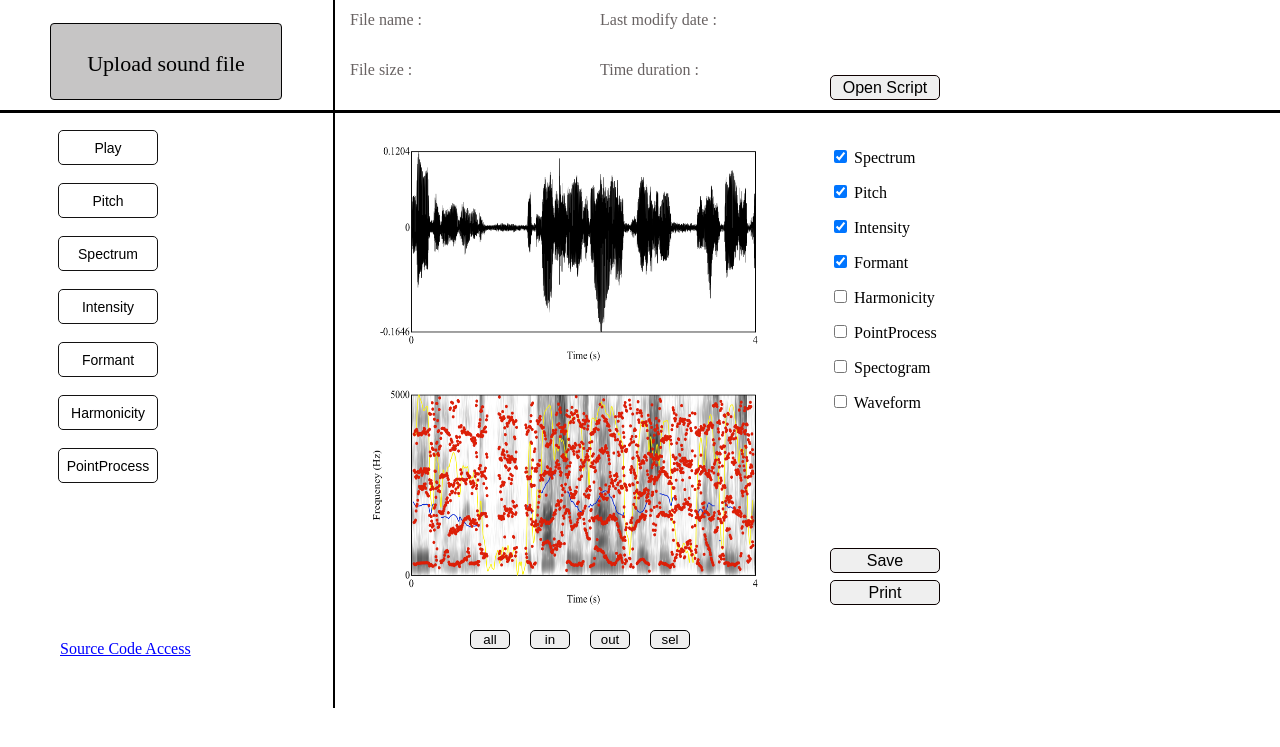
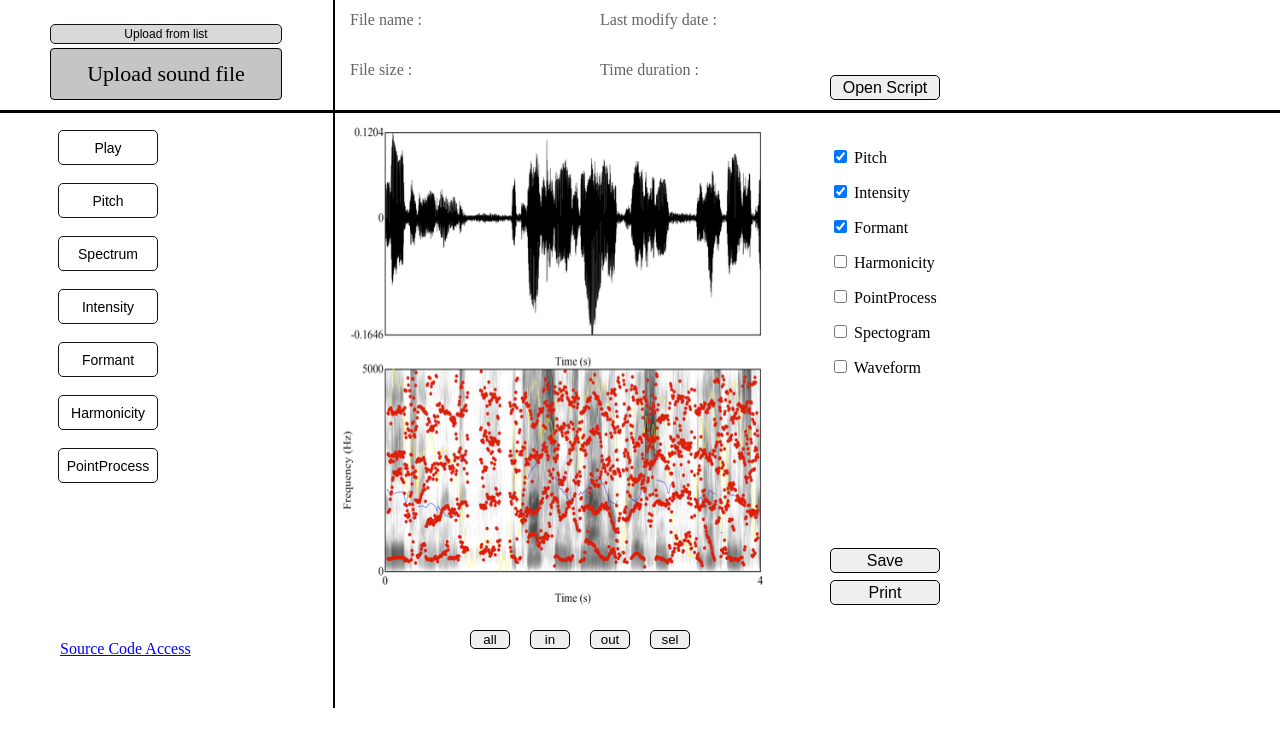
Before and after one commit to shirley1988/peldaws, a Flask app: page / in a window 1280 px wide. Shown: the top 747 px of the page. Run offline with Flask 2, Linux system fonts and the light colour scheme; data that the repository does not hold is empty.

Commit message:
improve image response,fix bugs

```diff
--- a/praatWS.py
+++ b/praatWS.py
@@ -108,4 +108,4 @@ def getEnergy(sound):
     return praat.runScript(script, [sound, _sounds_dir])
 
 if __name__ == '__main__':
-    app.run(host='0.0.0.0', port=80)
+    app.run(host='0.0.0.0', port=5000)
--- a/static/css/styles.css
+++ b/static/css/styles.css
@@ -24,6 +24,7 @@
 	color: #686262;
 	text-align: left;
 	top: -5px;
+	width: 100px;
 }
 #fileName{
 	position: absolute;
@@ -31,6 +32,7 @@
 	color: #000000;
 	text-align: left;
 	top: 15px;
+	width: 100px;
 }
 
 #lastModifyDateText{
@@ -39,6 +41,7 @@
 	color: #686262;
 	text-align: left;
 	top: -5px;
+	width: 150px;
 }
 #lastModifyDate{
 	position: absolute;
@@ -46,6 +49,7 @@
 	color: #000000;
 	text-align: left;
 	top: 15px;
+	width: 150px;
 }
 #fileSizeText{
 	position: absolute;
@@ -53,6 +57,7 @@
 	color: #686262;
 	top: 45px;
 	text-align: left;
+	width: 100px;
 }
 #fileSize{
 	position: absolute;
@@ -60,6 +65,7 @@
 	color: #000000;
 	top: 65px;
 	text-align: left;
+	width: 100px;
 }
 #timeDurationText{
 	position: absolute;
@@ -67,6 +73,7 @@
 	color: #686262;
 	top: 45px;
 	text-align: left;
+	width: 150px;
 }
 #timeDuration{
 	position: absolute;
@@ -74,6 +81,7 @@
 	color: #000000;
 	top: 65px;
 	text-align: left;
+	width: 150px;
 }
 /**************************
  CSS for the Images
@@ -81,22 +89,86 @@
 .interactSection{
 	position: absolute;
 	top: 120px;
-	left: 370px;
+	left: 340px;
 }
+
+#showPitchRange{
+	position: absolute;
+	top: 370px;
+	left: 763px;
+	z-index: 1;
+	color: #1c1efe;
+	width: 100px;
+}
+
+
+#showHz{
+	position: absolute;
+	color: #fe0909;
+
+	left: 338px;
+	font-size: 13px;
+	font-weight: bold;
+	width: 5 px;
+	background-color: #ffffff;
+}
+
+.showHorizontal{
+	position: absolute;
+	left: 384px;
+	border-bottom: 2px dotted #dc4040;
+	word-spacing: 100px
+	z-index:  3;
+	color: #f90606;
+}
+
+#showIntensityRange{
+	position: absolute;
+	top: 370px;
+	left: 720px;
+	z-index: 1;
+	color: #0eca03;
+	width:  100px;
+	text-shadow: 0 0 1px #050505;
+}
+#blockTimes{
+	position:  absolute;
+	top: 339px;
+	left: 378px;
+	width: 400px;
+	background-color: #ffffff;
+
+}
+#showTimesLeft{
+	position:  absolute;
+	top: 576px;
+	left: 360px;
+	width: 450px;
+	background-color: #ffffff;
+	font-size: 11px;
+}
+
+#showTimesRight{
+	position:  absolute;
+	top: 576px;
+	left: 756px;
+	font-size: 11px;
+}
+
 
 .afterClick{
 	position: absolute;
-	top: 151px;
+	top: 131px;
 	border-left: 2px dotted #fe0909;
-	height:  426px;
+	height:  440px;
 	left: 0;
 	z-index: 3;
 }
 
 .afterDisplay{
 	position: absolute;
-	top: 153px;
-	height:  421.3px;
+	top: 133px;
+	height:  438px;
 
 	z-index: 5;
 	opacity: 0.6;
@@ -112,6 +184,7 @@
 	display: inline-block;
 	left: 50px;
 }
+
 .play{
 	background-color: white;
 	color: black;
@@ -189,13 +262,13 @@
     background: #c6c5c5;
     border: 1px solid #040404;
     border-radius: 4px;
-	padding: 30px 5px 5px;
+	padding: 25px 5px 5px;
 	overflow: hidden;
     color: #000000;
 	text-indent: 0;
-    line-height: 20px;
+    line-height: 0px;
 	width: 220px;
-	height: 40px;
+	height: 20px;
 	left: 50px;
 	text-align: center;
 	font-size: 22px;
@@ -206,7 +279,7 @@
 	font-variant: normal;
 	opacity: 1;
 	position: absolute;
-	top: 23px;
+	top: 48px;
 }
 .uploadFile input {
     position: absolute;
@@ -216,10 +289,31 @@
     top: 0 ;
     opacity: 0;
 }
+.uploadFromList{
+	background-color: #dad8d8;
+	color: black;
+	font-size: 12px;
+	cursor: pointer;
+	height: 20px;
+	width: 232px;
+	border: 1px solid #131212;
+
+	text-align: center;
+	position:absolute;
+	left: 50px;
+	top:  24px;
+	border-radius: 5px;
+
+
+}
+
+.uploadFromList:hover{
+	background: #aaa5a5;
+	color: #000000;
+}
 .uploadFile:hover {
     background: #aaa5a5;
     color: #000000;
-    text-decoration: none;
 }
 
 .Script{
@@ -312,11 +406,13 @@
 	position: absolute;
 	left: 430px;
 	top: 593px;
+	width: 500px;
 }
 #selTimeLabel{
 	position: absolute;
 	left: 470px;
-	top: 109px;
+	top: 99px;
+	width: 500px;
 }
 
 #sourceLink{
@@ -350,7 +446,7 @@ hr {
 	border-top: 3px solid #000000;
 	margin: 1em -8px;
 	padding: 0;
-
+	width:  1290px;
 
 }
 
--- a/static/index.html
+++ b/static/index.html
@@ -22,8 +23,9 @@ change the hr bar
 		<link rel="stylesheet" href="css/jquery.Jcrop.css" type="text/css" />
 
 				<script type="text/javascript">
-			var getBound = "getBounds/sp1.wav";
-			var drawSound = "drawSound/sp1.wav/";
+				//get rid of http://127.0.0.1/
+			var getBound = "http://127.0.0.1:5000/getBounds/sp1.wav";
+			var drawSound = "http://127.0.0.1:5000/drawSound/sp1.wav/";
 
 			var obj = {
 				oriStart: 0,
@@ -31,9 +33,15 @@ change the hr bar
 
 				totalTime: 0,
 				visuTime: 0,
+
 				checkPitch: 1,
-				checkSpectrum: 1,
+				minPitch:0,
+				maxPitch:0,
+
 				checkIntensity: 1,
+				minIntensity:0,
+				maxIntensity: 0,
+
 				checkFormant: 1,
 				checkHarmonicity: 0,
 				checkPointprocess: 0,
@@ -50,9 +58,43 @@ change the hr bar
 			};
 			var checkStatus = obj.checkPitch+"/"+obj.checkIntensity+"/"+obj.checkFormant;
 
-			$(document).ready(function(){
 
 
+
+
+			<!-- Jcrop functions -->
+
+			jQuery(function($){
+
+					function displayFrequency(){
+						 	if((obj.checkFormant+obj.checkSpectogram) == 0){
+						 		document.getElementById('showHz').innerHTML= '';
+								//disable the line
+
+								$("#hzLine").removeClass('showHorizontal');
+						 		return;
+						 	}
+
+						 	if(obj.selY1 >=237 && obj.selY1 <=439 ){
+
+						 		document.getElementById('showHz').innerHTML= (5000-(obj.selY1-237)/202*5000).toFixed(0)+' Hz' ;
+						 		$("#showHz").css({top: (124 + obj.selY1) , position: 'absolute'});
+						 		$("#hzLine").addClass('showHorizontal');
+						 		$("#hzLine").css({top:(114 +obj.selY1) , position :'absolute'});
+						 		//draw the line
+						 	}
+
+					};
+
+					function showTimes(){
+						if(obj.selStart == 0 ){
+						document.getElementById('showTimesLeft').innerHTML= '&nbsp;&nbsp;&nbsp;&nbsp;&nbsp;&nbsp;&nbsp0';
+						}
+						else{
+						document.getElementById('showTimesLeft').innerHTML= '&nbsp;&nbsp;&nbsp;&nbsp;&nbsp;&nbsp;&nbsp'+ (obj.selStart).toFixed(6);
+						}
+						document.getElementById('showTimesRight').innerHTML= (obj.selEnd).toFixed(6);
+					}
 
 					function zoomoutNormal(){
 					    var start = obj.selStart;
@@ -76,8 +118,9 @@ change the hr bar
 							//alert('test');
 
 							$("#line1").addClass('afterClick');
-							$("#line1").css({left: (411+345/(obj.selEnd-obj.selStart)*(obj.absoluteT1-obj.selStart)),position:'absolute'});
+							$("#line1").css({left: (384+375/(obj.selEnd-obj.selStart)*(obj.absoluteT1-obj.selStart)),position:'absolute'});
 							}
+							showTimes();
 							return;
 					    }
 						var transt1;
@@ -85,32 +128,60 @@ change the hr bar
 
 						if(obj.absoluteT1 >= obj.selStart){
 						$("#line1").addClass('afterClick');
-						transt1 = 411+345/(obj.selEnd-obj.selStart)*(obj.absoluteT1-obj.selStart);
+						transt1 = 384+375/(obj.selEnd-obj.selStart)*(obj.absoluteT1-obj.selStart);
 						$("#line1").css({left: transt1 ,position:'absolute'});
 
 						}else if(obj.absoluteT1 < obj.selStart){
 						//alert('obj.absoluteT1: '+obj.absoluteT1);
 						//alert('obj.selStart: '+ obj.selStart);
-						transt1 = 410;
+						transt1 = 383;
 						$("#line1").removeClass('afterClick');
 						}
 
 						if(obj.absoluteT2 <= obj.selEnd){
 						$("#line2").addClass('afterClick');
-						transt2 = 411+345/(obj.selEnd-obj.selStart)*(obj.absoluteT2-obj.selStart);
+						transt2 = 384+375/(obj.selEnd-obj.selStart)*(obj.absoluteT2-obj.selStart);
 						$("#line2").css({left: transt2, position:'absolute'});
 
 						}
 						else if(obj.absoluteT2 > obj.selEnd){
 						$("#line2").removeClass('afterClick');
-						transt2 = 753;
+						transt2 = 758;
 						}
 
 
-						$("#transBox").css({left: transt1+1, width: transt2-transt1 - 1});
-
+						$("#transBox").css({left: transt1+1, width: transt2-transt1 + 0.5});
+						showTimes();
 
 					}
+
+					function displayLimitRange(){
+
+						displayFrequency();
+
+						if((obj.checkPitch + obj.checkIntensity) == 0){
+							document.getElementById('showIntensityRange').innerHTML= '';
+							document.getElementById('showPitchRange').innerHTML= '';
+							return;
+						}else {
+							if(obj.checkPitch == 1){
+							document.getElementById('showPitchRange').innerHTML= obj.maxPitch +' Hz<br>\n<br>\n<br>\n<br>\n<br>\n<br>\n<br>\n<br>\n<br>\n<br>\n'+obj.minPitch+' Hz';
+
+							}
+							else{
+							document.getElementById('showPitchRange').innerHTML= '';
+							}
+
+							if(obj.checkIntensity == 1){
+							document.getElementById('showIntensityRange').innerHTML= obj.maxIntensity +' dB<br>\n<br>\n<br>\n<br>\n<br>\n<br>\n<br>\n<br>\n<br>\n<br>\n'+obj.minIntensity+' dB';
+							}
+							else{
+							document.getElementById('showIntensityRange').innerHTML= '';
+							}
+						}
+
+					}
+
 
 
 					$.get(getBound,function(data, status){
@@ -121,7 +192,10 @@ change the hr bar
 						obj.visuTime = obj.totalTime;
 						obj.selStart = obj.oriStart;
 						obj.selEnd = obj.oriEnd;
-						//document.getElementById('info').innerHTML ='Start time: '+ oriStart + ',     End time: '+oriEnd +", total : "+ obj.visuTime;
+						//START DRAWING  , display time
+						showTimes();
+						displayLimitRange();
+
 				  	});
 
 
@@ -228,6 +301,7 @@ change the hr bar
 				    	obj.checkPitch = 1;
 
 				    	}
+				    	displayLimitRange();
 				    	checkStatus = obj.checkPitch+"/"+obj.checkIntensity+"/"+obj.checkFormant;
 				    	if(obj.visuTime == obj.totalTime){
 				    		var newURL = drawSound+obj.oriStart+"/"+obj.oriEnd+"/"+checkStatus;
@@ -235,15 +309,17 @@ change the hr bar
 				    		var newURL = drawSound + obj.selStart+"/"+(obj.selStart+obj.visuTime)+"/"+checkStatus;
 				    	}
 				    	$('.jcrop-holder img').attr('src',newURL);
+
 				    });
 
 				    $("#intensity").click(function(){
-
 				    	if(obj.checkIntensity == 1){
 				    	obj.checkIntensity = 0;
 				    	}else{
 				    	obj.checkIntensity = 1;
 				    	}
+				    	displayLimitRange();
+
 				    	checkStatus = obj.checkPitch+"/"+obj.checkIntensity+"/"+obj.checkFormant;
 				    	if(obj.visuTime == obj.totalTime){
 				    		var newURL = drawSound+obj.oriStart+"/"+obj.oriEnd+"/"+checkStatus;
@@ -262,20 +337,29 @@ change the hr bar
 				    	obj.checkFormant = 1;
 
 				    	}
+				    	displayLimitRange();
+
 				    	checkStatus = obj.checkPitch+"/"+obj.checkIntensity+"/"+obj.checkFormant;
 				    	if(obj.visuTime == obj.totalTime){
 				    		var newURL = drawSound+obj.oriStart+"/"+obj.oriEnd+"/"+checkStatus;
 				    	}else if(obj.visuTime != obj.totalTime){
 				    		var newURL = drawSound + obj.selStart+"/"+(obj.selStart+obj.visuTime)+"/"+checkStatus;
 				    	}
+
 				    	$('.jcrop-holder img').attr('src',newURL);
 				    });
-			});
 
+				    $("#spectogram").click(function(){
+				    	if(obj.checkSpectogram== 1){
+				    	obj.checkSpectogram = 0;
+				    	}else{
+				    	obj.checkSpectogram = 1;
+				    	}
+				    	displayLimitRange();
 
-		<!-- Jcrop functions -->
+				    });
 
-		jQuery(function($){
+			<!-- for JCROP -->
 
 		    var api;
 
@@ -311,21 +395,33 @@ change the hr bar
 		    	if(obj.selT2 == obj.selT1){
 
 		    	}
-		    	else if( ((obj.selT2-obj.selT1)/345*obj.visuTime) < 0.0009 ){
+		    	else if( ((obj.selT2-obj.selT1)/375*obj.visuTime) < 0.0009 ){
 		    		document.getElementById('info').innerHTML='&nbsp;&nbsp;&nbsp;&nbsp;&nbsp;&nbsp;&nbsp;&nbsp;&nbsp;&nbsp;&nbsp;&nbsp;&nbsp;&nbsp;&nbsp;&nbsp;&nbsp;&nbsp;&nbsp;&nbsp;&nbsp;&nbsp;&nbsp;Selected time duration too small.';
 		    	}else{
 		    	<!-- show display -->
-		    		api.release();
 		    		var newURL = drawSound+obj.absoluteT1+"/"+obj.absoluteT2+"/"+checkStatus ;
 		    		obj.selStart = obj.absoluteT1;
-		    		obj.visuTime = (obj.selT2-obj.selT1)/345 * obj.visuTime;
-		    		//alert(obj.visuTime);
+		    		obj.selEnd = obj.absoluteT2;
+		    		obj.visuTime = (obj.selT2-obj.selT1)/375 * obj.visuTime;
+		    		api.release();
 		    		$('.jcrop-holder img').attr('src',newURL);
-		    		$("#line1").css({left: 411, position:'absolute'});
-		    		$("#line2").css({left: 754, position:'absolute'});
+		    		$("#line1").css({left: 384, position:'absolute'});
+		    		$("#line2").css({left: 759, position:'absolute'});
 
-		    		$("#transBox").css({left: 412.5, width: 343});
+		    		$("#transBox").css({left: 385.5, width: 373});
+
+		    		if(obj.selStart == 0 ){
+		    		document.getElementById('showTimesLeft').innerHTML= '&nbsp;&nbsp;&nbsp;&nbsp;&nbsp;&nbsp;&nbsp0';
+		    		}
+		    		else{
+		    		document.getElementById('showTimesLeft').innerHTML= '&nbsp;&nbsp;&nbsp;&nbsp;&nbsp;&nbsp;&nbsp'+ (obj.selStart).toFixed(6);
+		    		}
+		    		document.getElementById('showTimesRight').innerHTML= (obj.selEnd).toFixed(6);
+
+
 		    	}
+
+
 
 
 		    });
@@ -338,88 +434,97 @@ change the hr bar
 		    		else{
 		    			//alert(obj.selY1);
 		    			//alert(obj.selY2);
-		    		if(obj.selT2 == 345){
+
+		    		//fixed bug: transBox go out of bound
+		    		if(obj.selT2 == 375){
 		    		$("#transBox").addClass('afterDisplay');
-		    		$("#transBox").css({left: obj.selT1+412.5, width: (345 -obj.selT1 - 4)});
+		    		$("#transBox").css({left: obj.selT1+385.5, width: (375 -obj.selT1 - 2)});
 		    		return;
 		    		}
 		    			$("#transBox").addClass('afterDisplay');
-		    			$("#transBox").css({left: obj.selT1+412.5, width: (obj.selT2-obj.selT1 - 2)});
+		    			$("#transBox").css({left: obj.selT1+385.5, width: (obj.selT2-obj.selT1 - 2)});
 
 		    		}
 
 
 		    };
 
+
+
 		  	function showCoords(c){
 		  	$("#transBox").removeClass('afterDisplay');
 
-		  		obj.selT1 = c.x - 41;
-		  		obj.selT2 = c.x2 - 41;
+		  		obj.selT1 = c.x - 44;
+		  		obj.selT2 = c.x2 - 44;
 
-		  		obj.selY1 = c.y - 41;
-		  		obj.selY2 = c.y2 - 41;
 
-		  		obj.absoluteT1 = obj.selStart +obj.selT1/345*obj.visuTime;
-		  		obj.absoluteT2 = obj.selStart +obj.selT2/345*obj.visuTime;
+		  		obj.selY1 = c.y-13 ;
+		  		obj.selY2 = c.y2-13 ;
+
+		  		obj.absoluteT1 = obj.selStart +obj.selT1/375*obj.visuTime;
+		  		obj.absoluteT2 = obj.selStart +obj.selT2/375*obj.visuTime;
 
 		  		$("#line1").addClass('afterClick');
 
 		  		if(c.x === c.x2){
 		  			$("#line2").removeClass('afterClick');
-		  			if(c.x < 41){
+		  			if(c.x < 44){
 		  				api.release();
-		  				$("#line1").css({left: 411, position:'absolute'});
+		  				$("#line1").css({left: 384, position:'absolute'});
 		  				document.getElementById('selectedInfo').innerHTML='';
 		  				document.getElementById('info').innerHTML='';
 
 
-		  			}else if(c.x > 385){
+		  			}else if(c.x > 419){
 		  				api.release();
-		  				$("#line1").css({left: 754, position:'absolute'});
+		  				$("#line1").css({left: 759, position:'absolute'});
 		  				document.getElementById('selectedInfo').innerHTML='';
 		  				document.getElementById('info').innerHTML='';
 		  			}else{
 		  				document.getElementById('selectedInfo').innerHTML='';
-		  				$("#line1").css({left: obj.selT1+411, position:'absolute'});
+		  				$("#line1").css({left: obj.selT1+384, position:'absolute'});
 
-		  				document.getElementById('info').innerHTML='&nbsp;&nbsp;&nbsp;&nbsp;&nbsp;&nbsp;&nbsp;&nbsp;&nbsp;&nbsp;&nbsp;&nbsp;&nbsp;&nbsp;&nbsp;&nbsp;&nbsp;Selected time : '+ (obj.selStart + obj.selT1/345*obj.visuTime).toFixed(6);
+		  				document.getElementById('info').innerHTML='&nbsp;&nbsp;&nbsp;&nbsp;&nbsp;&nbsp;&nbsp;&nbsp;&nbsp;&nbsp;&nbsp;&nbsp;&nbsp;&nbsp;&nbsp;&nbsp;&nbsp;Selected time : '+ (obj.selStart + obj.selT1/375*obj.visuTime).toFixed(6);
 		  			}
 
 		  		}else if (c.x != c.x2){
-		  			if((c.x < c.x2) && (c.x < 40)){
-		  			//alert('test');
+		  			if((c.x < c.x2) && (c.x < 44)){
+
 		  			api.release();
 		  			$("#line2").addClass('afterClick');
-		  			$("#line2").css({left: obj.selT2+411, position:'absolute'});
-		  			$("#line1").css({left:411, position:'absolute'});
+		  			$("#line2").css({left: obj.selT2+384, position:'absolute'});
+		  			$("#line1").css({left:384, position:'absolute'});
 		  			obj.selT1 = 0;
 		  			obj.absoluteT1 = obj.selStart ;
 		  			changeTransBox();
 
-		  			}else if((c.x < c.x2) && (c.x2 > 385)){
+		  			}else if((c.x < c.x2) && (c.x2 > 419)){
 
 		  			api.release();
 		  			$("#line2").addClass('afterClick');
-		  			$("#line2").css({left: 754, position:'absolute'});
-		  			$("#line1").css({left:obj.selT1411, position:'absolute'});
-		  			obj.selT2 = 345;
+		  			$("#line2").css({left: 759, position:'absolute'});
+		  			$("#line1").css({left:obj.selT1+384, position:'absolute'});
+		  			obj.selT2 = 375;
 		  			obj.absoluteT2 = obj.selEnd;
 		  			changeTransBox();
 
 		  			}
 		  			else{
 		  			$("#line2").addClass('afterClick');
-		  			$("#line1").css({left: obj.selT1+411, position:'absolute'});
-		  			$("#line2").css({left: obj.selT2+411, position:'absolute'});
+		  			$("#line1").css({left: obj.selT1+384, position:'absolute'});
+		  			$("#line2").css({left: obj.selT2+384, position:'absolute'});
+
+		  			}
+		  			api.release();
+		  			changeTransBox();
+		  		    document.getElementById('selectedInfo').innerHTML='Selected time duration : '+ ((obj.selT2-obj.selT1)/375*obj.visuTime).toFixed(6) ;
+		  			document.getElementById('info').innerHTML='Start time : '+( obj.selStart +obj.selT1/375*obj.visuTime).toFixed(6) +'&nbsp;&nbsp;&nbsp;&nbsp;&nbsp;&nbsp;End Time : '+ (obj.selStart +obj.selT2/375*obj.visuTime).toFixed(6) ;
 
 
-		  			}
+		  		}
 
-		  		    document.getElementById('selectedInfo').innerHTML='Selected time duration : '+ ((obj.selT2-obj.selT1)/345*obj.visuTime).toFixed(6) ;
-		  			document.getElementById('info').innerHTML='Start time : '+( obj.selStart +obj.selT1/345*obj.visuTime).toFixed(6) +'&nbsp;&nbsp;&nbsp;&nbsp;&nbsp;&nbsp;End Time : '+ (obj.selStart +obj.selT2/345*obj.visuTime).toFixed(6) ;
+		  		displayFrequency();
 
-		  		}
 		  	};
 
 		  	//remove c!!!!!!!!!!!!!
@@ -455,6 +558,40 @@ change the hr bar
 	        alert('Start playing')
 	    }
 
+	    function getPitch(){
+	    	alert('show pitch, if selected time-> show pitch,  range-> show mean ')
+	    }
+
+	    function countvf(){
+	    	alert('display total voice frames')
+	    }
+
+
+
+	    function getvat(){
+	    	var time = prompt("Time(s)", "0.5");
+
+	    	    if (time != null) {
+	    	        alert('show value at time , drop down?');
+	    	    }
+	    }
+	    function getvif(){
+	    	var frame = prompt("Frame number", "10");
+
+	    	    if (frame != null) {
+	    	        alert('show value at time, drop down? ');
+	    	    }
+	    }
+
+	    function getlf(){
+	    	alert('lowest f');
+	    }
+
+	    function gethf(){
+	    	alert('higest f')
+
+	    }
+
 	    </script>
 	</head>
 
@@ -472,6 +609,7 @@ change the hr bar
 			    <span>Upload sound file </span>
 			    <input id="upload" type="file"  accept="audio/*,video/*" />
 			</div>
+			<button class= "uploadFromList">Upload from list</button>
 
 				<!-- javascript for the upload button -->
 				<script>
@@ -595,19 +733,38 @@ change the hr bar
 
 		<div class = "interactSection">
 
-			<img src="img/0.jpeg" alt="spectrum image" width="427" height="487"id = "target" />
+			<img src="img/1.png" alt="spectrum image" width="427" height="487"id = "target" />
 
 		</div>
+
+		<div  id = "showPitchRange"></div>
+
+
+		<div  id = "showIntensityRange"></div>
+
+		<div id = "blockTimes">
+		&nbsp;
+		</div>
+
+		<div id = "showTimesLeft"></div>
+
+		<div id = "showTimesRight"></div>
+
+		<div id = "showHz"></div>
+
+		<div id = "hzLine">&nbsp;&nbsp;&nbsp;&nbsp;&nbsp;&nbsp;&nbsp;&nbsp;&nbsp;&nbsp;&nbsp;&nbsp;&nbsp;&nbsp;&nbsp;&nbsp;&nbsp;&nbsp;&nbsp;&nbsp;&nbsp;&nbsp;&nbsp;&nbsp;&nbsp;&nbsp;&nbsp;&nbsp;&nbsp;&nbsp;&nbsp;&nbsp;&nbsp;&nbsp;&nbsp;&nbsp;&nbsp;&nbsp;&nbsp;&nbsp;&nbsp;&nbsp;&nbsp;&nbsp;&nbsp;&nbsp;&nbsp;&nbsp;&nbsp;&nbsp;&nbsp;&nbsp;&nbsp;&nbsp;&nbsp;&nbsp;&nbsp;&nbsp;&nbsp;&nbsp;&nbsp;&nbsp;&nbsp;&nbsp;&nbsp;&nbsp;&nbsp;&nbsp;&nbsp;&nbsp;&nbsp;&nbsp;&nbsp;&nbsp;&nbsp;&nbsp;&nbsp;&nbsp;&nbsp;&nbsp;&nbsp;&nbsp;&nbsp;&nbsp;&nbsp;&nbsp;&nbsp;&nbsp;&nbsp;&nbsp;&nbsp;&nbsp;&nbsp;&nbsp; </div>
 
 			<br><br>
 	<Span id='below'>
 
 		<br><br>
+
+
 		<input type='button' value='Print'  class = "printbox" onclick="window.print()">
 
 		<!-- the checkboxes -->
 		<div id = "checkboxes">
-			<input  id="spectrum" type="checkbox" value = "spectrum" checked> Spectrum<br>
+
 			<input  id="pitch" type="checkbox" value = "Pitch" checked> Pitch<br>
 			<input  id="intensity" type="checkbox" value = "intensity" checked> Intensity<br>
 			<input  id="formant" type="checkbox" value = "formant" checked> Formant<br>
```
Also changed, not shown: other parts of static/index.html (+33 -36 lines), static/img/0.jpeg (deleted), static/img/1.png (added).
